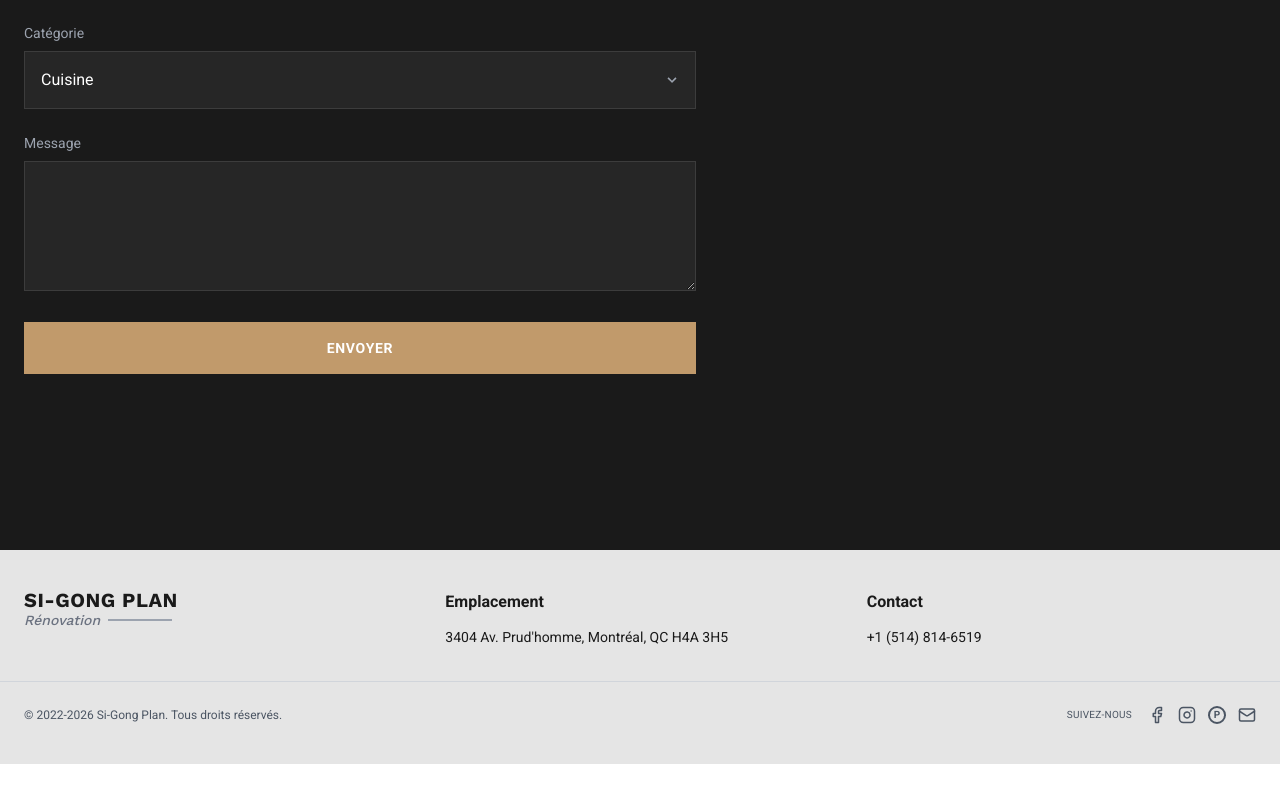
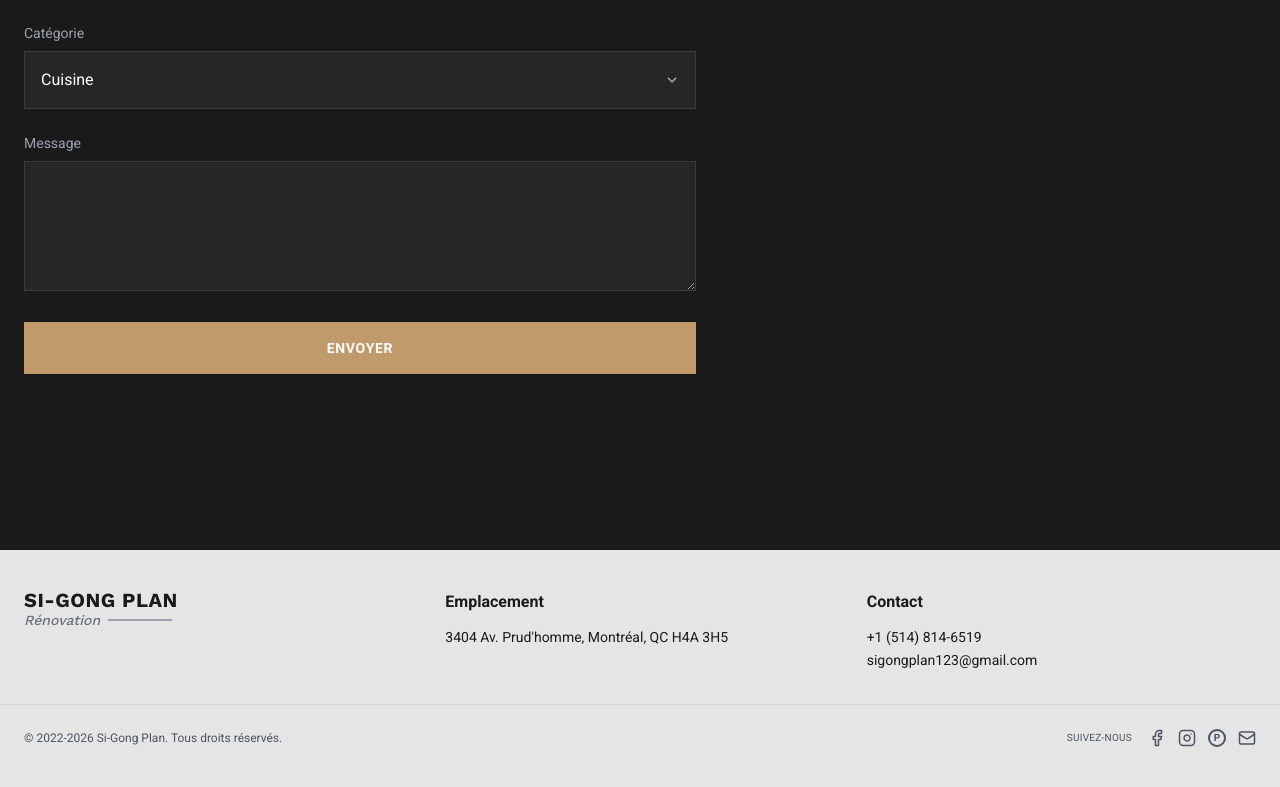
Before and after one commit to seungho2/sigong-plan, a React (Vite) app: page / in a window 1280 px wide. Shown: the part 2333-3120 px from the top of the page. Before the commit the page ends 3097 px from the top, so only its background shows below. Built offline with nearby package versions, Linux system fonts and the light colour scheme.

Commit message:
contact 에 이메일 주소 추가

```diff
--- a/src/components/Footer.jsx
+++ b/src/components/Footer.jsx
@@ -33,6 +33,9 @@ const Footer = () => {
                     <p className="text-[#1A1A1A] leading-relaxed">
                         {t.footer.phone}
                     </p>
+                    <p className="text-[#1A1A1A] leading-relaxed">
+                        {t.footer.email}
+                    </p>
                 </div>
             </div>
 
```
